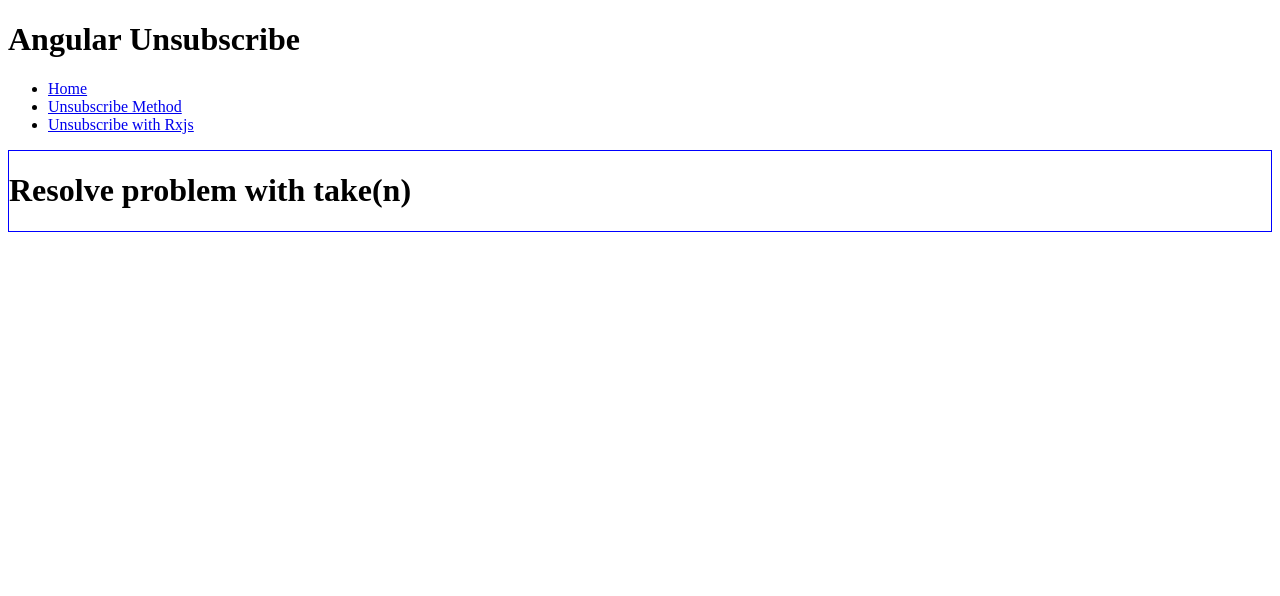
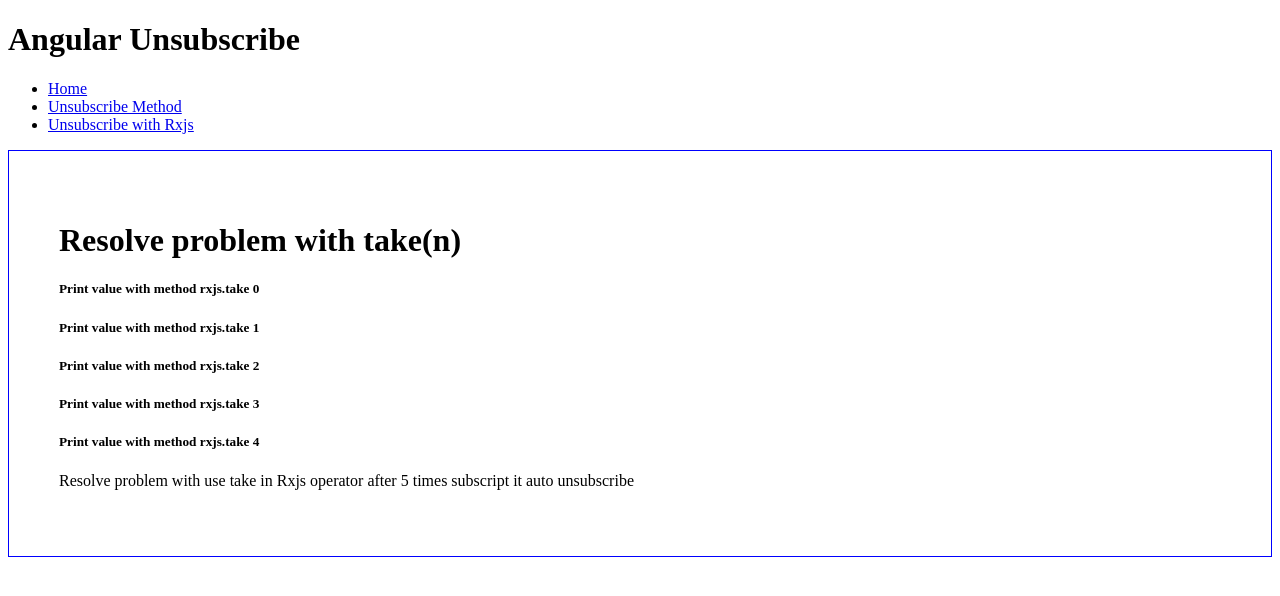
Before and after one commit to tangbinhlam/angular-auto-unsubscribe, an Angular app: page /uns-rxjs in a window 1280 px wide. Shown: the top 596 px of the page. Built offline with nearby package versions, Linux system fonts and the light colour scheme.

Commit message:
Resolve problem with "take" Rxjs operation

```diff
--- a/src/app/unsubscribe-use-rxjs/unsubscribe-use-rxjs.component.css
+++ b/src/app/unsubscribe-use-rxjs/unsubscribe-use-rxjs.component.css
@@ -1,3 +1,4 @@
 div {
   border: 1px solid blue;
+  padding: 50px;
 }
--- a/src/app/unsubscribe-use-rxjs/unsubscribe-use-rxjs.component.html
+++ b/src/app/unsubscribe-use-rxjs/unsubscribe-use-rxjs.component.html
@@ -1,3 +1,5 @@
 <div>
   <h1> Resolve problem with take(n)</h1>
+  <h5 *ngFor="let item of takeItems">{{item}}</h5>
+  <p>Resolve problem with use take in Rxjs operator after 5 times subscript it auto unsubscribe</p>
 </div>
--- a/src/app/unsubscribe-use-rxjs/unsubscribe-use-rxjs.component.ts
+++ b/src/app/unsubscribe-use-rxjs/unsubscribe-use-rxjs.component.ts
@@ -1,5 +1,15 @@
 import { Component, OnInit } from '@angular/core';
 import { interval, Subscription } from 'rxjs';
+import {
+  map,
+  delay,
+  switchAll,
+  switchMap,
+  take,
+  takeUntil,
+  takeWhile,
+  first,
+} from 'rxjs/operators';
 
 @Component({
   selector: 'app-unsubscribe-use-rxjs',
@@ -12,22 +22,31 @@ export class UnsubscribeUseRxjsComponent implements OnInit {
   subcriptionTakeWhile: Subscription;
   subcriptionFirst: Subscription;
 
+  takeItems = [];
+  takeUntilItems = [];
+
   constructor() {}
 
   ngOnInit(): void {
     console.clear();
     console.log('Unsubscribe Rxjs Demo');
-    this.subcriptionTake = interval(1000).subscribe((value) => {
-      console.log(`Print value with method rxjs.take ${value}`);
-    });
-    this.subcriptionTake = interval(1000).subscribe((value) => {
-      console.log(`Print value with method rxjs.takeUntil ${value}`);
-    });
+    // Resolve problem with use take in Rxjs operator after 5 times subscript it auto unsubscribe
+    this.subcriptionTake = interval(1000)
+      .pipe(take(5))
+      .subscribe((value) => {
+        this.takeItems.push(`Print value with method rxjs.take ${value}`);
+      });
+
+    // this.subcriptionTake = interval(1000).subscribe((value) => {
+    //   console.log(`Print value with method rxjs.takeUntil ${value}`);
+    // });
+    /*
     this.subcriptionTake = interval(1000).subscribe((value) => {
       console.log(`Print value with method rxjs.takeWhile ${value}`);
     });
     this.subcriptionTake = interval(1000).subscribe((value) => {
       console.log(`Print value with method rxjs.first ${value}`);
     });
+    */
   }
 }
```
